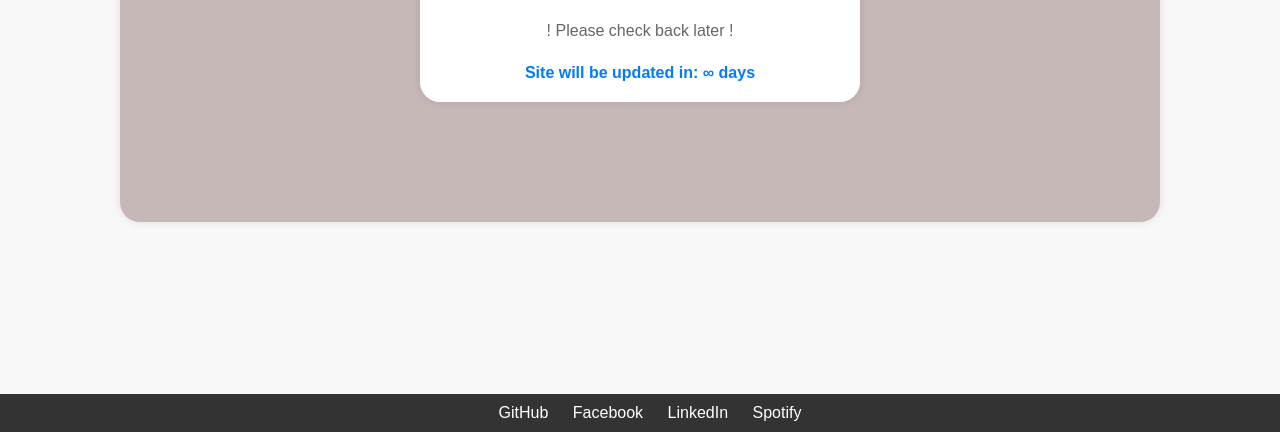
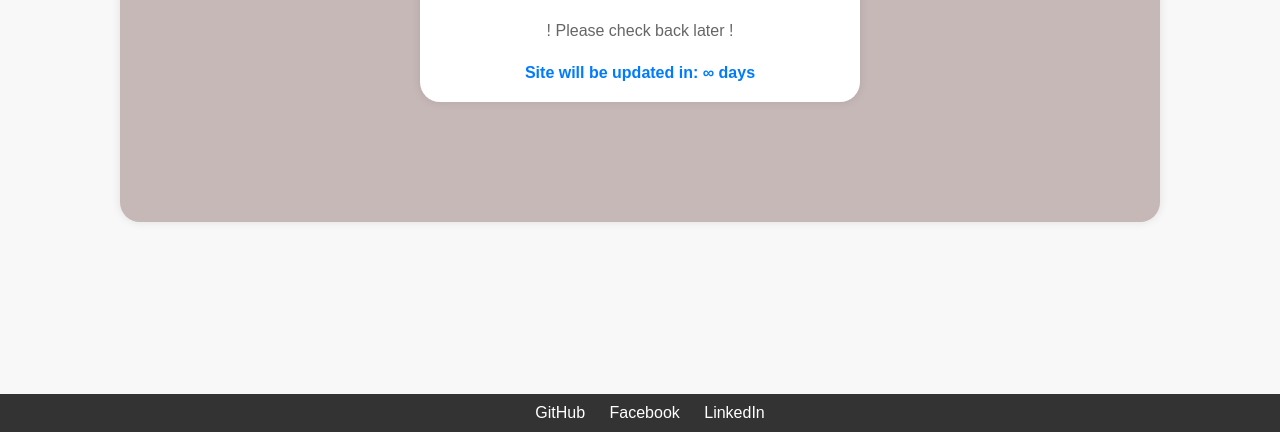
Before and after one commit to yrn369/portfolio, a plain HTML site: page index.html in a window 1280 px wide. Shown: the part 368-800 px from the top of the page. Drawn offline with Linux system fonts and the light colour scheme.

Commit message:
spotify removed

```diff
--- a/index.html
+++ b/index.html
@@ -24,7 +24,6 @@
         <a href="https://github.com/yrn369" target="_blank">GitHub</a>
         <a href="https://www.facebook.com/profile.php?id=61553732649875" target="_blank">Facebook</a>
         <a href="https://www.linkedin.com/in/yogesh-nyaupane-746b042a1/" target="_blank">LinkedIn</a>
-        <a href="https://open.spotify.com/playlist/0jcTznyzBcAw7AQ1Xc0aTp?si=ee86348ba8004265" target="_blank">Spotify</a>
     </footer>
 </body>
 
```
